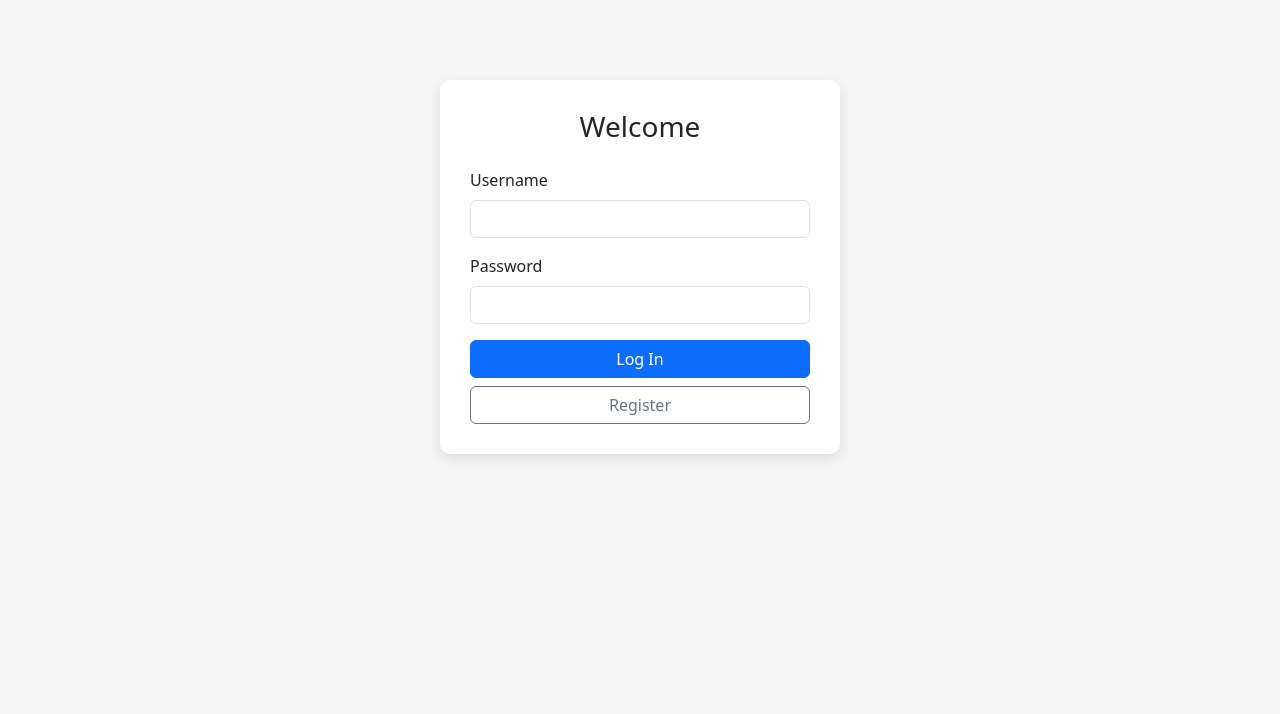
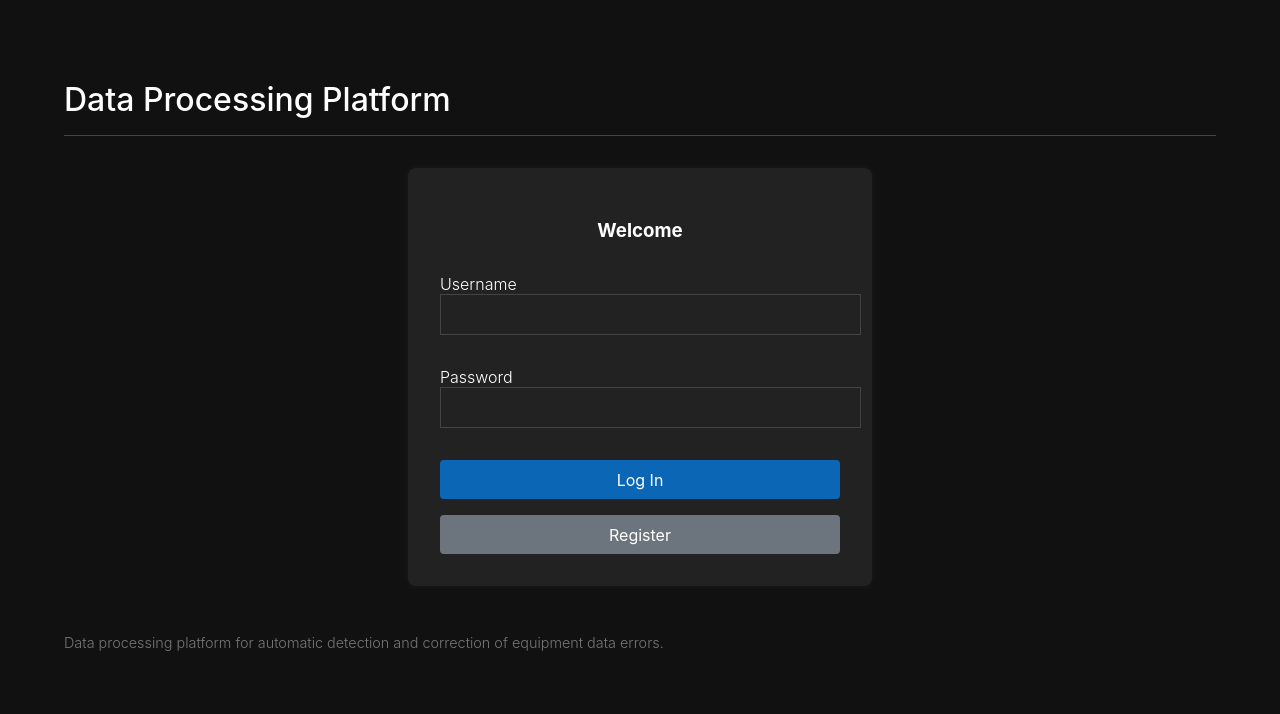
Before and after one commit to tomasalamos/imot2904, a Flask app: page /auth in a window 1280 px wide. Shown: the top 714 px of the page. Run offline with Flask 3, Linux system fonts and the light colour scheme.

Commit message:
prueba botones inicio

```diff
--- a/templates/auth.html
+++ b/templates/auth.html
@@ -1,26 +1,43 @@
-<!DOCTYPE html>
-<html lang="en">
-<head>
-    <meta charset="UTF-8">
-    <title>Login - Mining Platform</title>
-    <link rel="stylesheet" href="https://cdn.jsdelivr.net/npm/bootstrap@5.3.3/dist/css/bootstrap.min.css">
+{% extends "layout.html" %}
+
+{% block head %}
 <style>
-        body {
-            background-color: #f5f5f5;
-        }
     .auth-container {
         max-width: 400px;
-            margin: 80px auto;
-            background-color: white;
-            padding: 30px;
-            border-radius: 10px;
-            box-shadow: 0px 4px 12px rgba(0,0,0,0.1);
+        margin: 0 auto;
+        background-color: #222;
+        padding: 2rem;
+        border-radius: 8px;
+        box-shadow: 0 0 10px rgba(255,255,255,0.05);
+    }
+
+    .auth-container h3 {
+        text-align: center;
+        margin-bottom: 2rem;
+        color: #fff;
+    }
+
+    .auth-container .form-label {
+        color: #fff;
+        margin-bottom: 0.5rem;
+    }
+
+    .auth-container input {
+        width: 100%;
+        margin-bottom: 1rem;
+    }
+
+    .auth-container .button-group {
+        display: flex;
+        flex-direction: column;
+        gap: 1rem;
     }
 </style>
-</head>
-<body>
+{% endblock %}
+
+{% block content %}
 <div class="auth-container">
-        <h3 class="text-center mb-4">Welcome</h3>
+    <h3>Welcome</h3>
 
     {% with messages = get_flashed_messages(with_categories=true) %}
       {% if messages %}
@@ -33,24 +50,33 @@
       {% endif %}
     {% endwith %}
 
-        <form method="POST">
-            <div class="mb-3">
+    <form method="POST" id="authForm">
+        <div>
             <label for="username" class="form-label">Username</label>
-                <input type="text" class="form-control" name="username" required>
+            <input type="text" id="username" name="username" required>
         </div>
 
-            <div class="mb-3">
+        <div>
             <label for="password" class="form-label">Password</label>
-                <input type="password" class="form-control" name="password" required>
+            <input type="password" id="password" name="password" required>
         </div>
 
-            <div class="d-grid gap-2">
-                <button type="submit" name="action" value="login" class="btn btn-primary">Log In</button>
-                <button type="submit" name="action" value="register" class="btn btn-outline-secondary">Register</button>
+        <div class="button-group">
+            <button type="submit" name="action" value="login" class="button button-blue">Log In</button>
+            <button type="submit" name="action" value="register" class="button button-gray">Register</button>
         </div>
     </form>
 </div>
 
-    <script src="https://cdn.jsdelivr.net/npm/bootstrap@5.3.3/dist/js/bootstrap.bundle.min.js"></script>
-</body>
-</html>
+<script>
+    document.getElementById('authForm').addEventListener('submit', function(e) {
+        const username = document.getElementById('username').value.trim();
+        const password = document.getElementById('password').value.trim();
+
+        if (!username || !password) {
+            e.preventDefault();
+            alert('Please fill in all fields');
+        }
+    });
+</script>
+{% endblock %}
```
Lines whose indentation alone changed are shown as unchanged.
